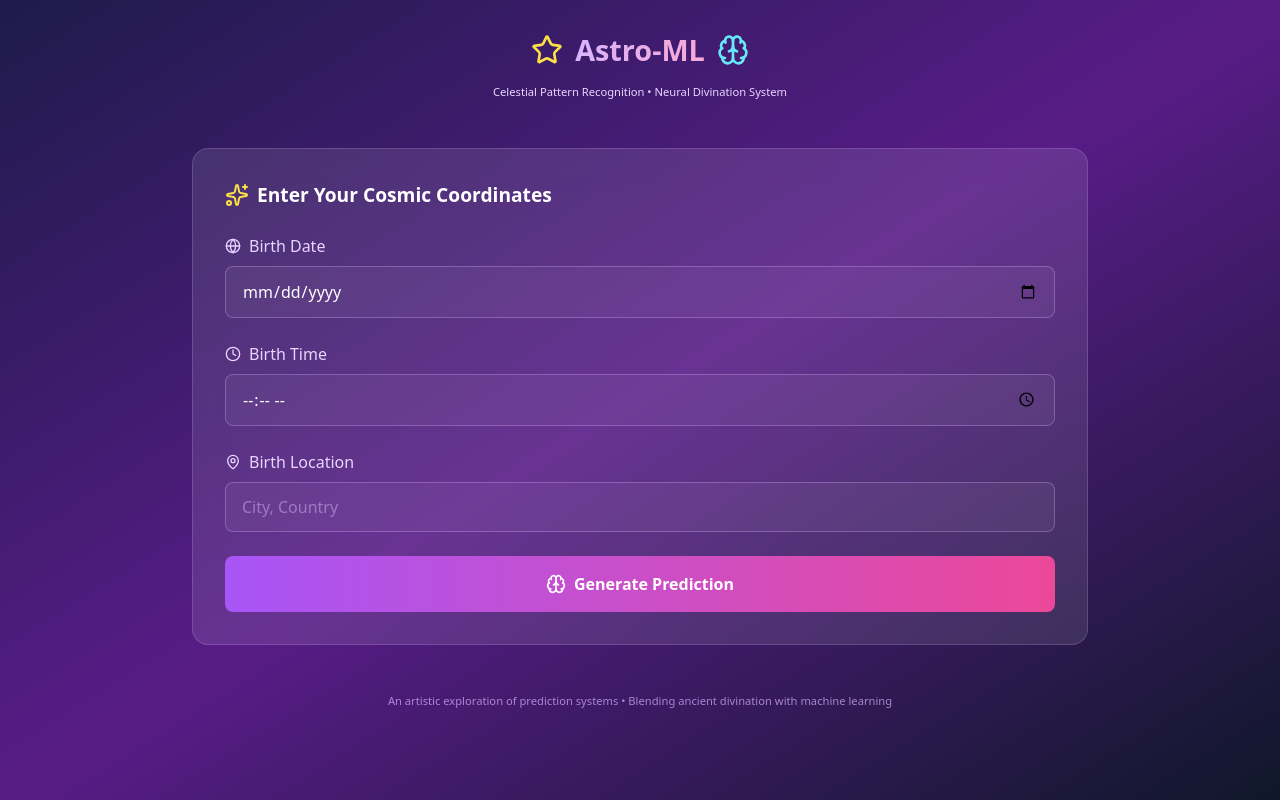
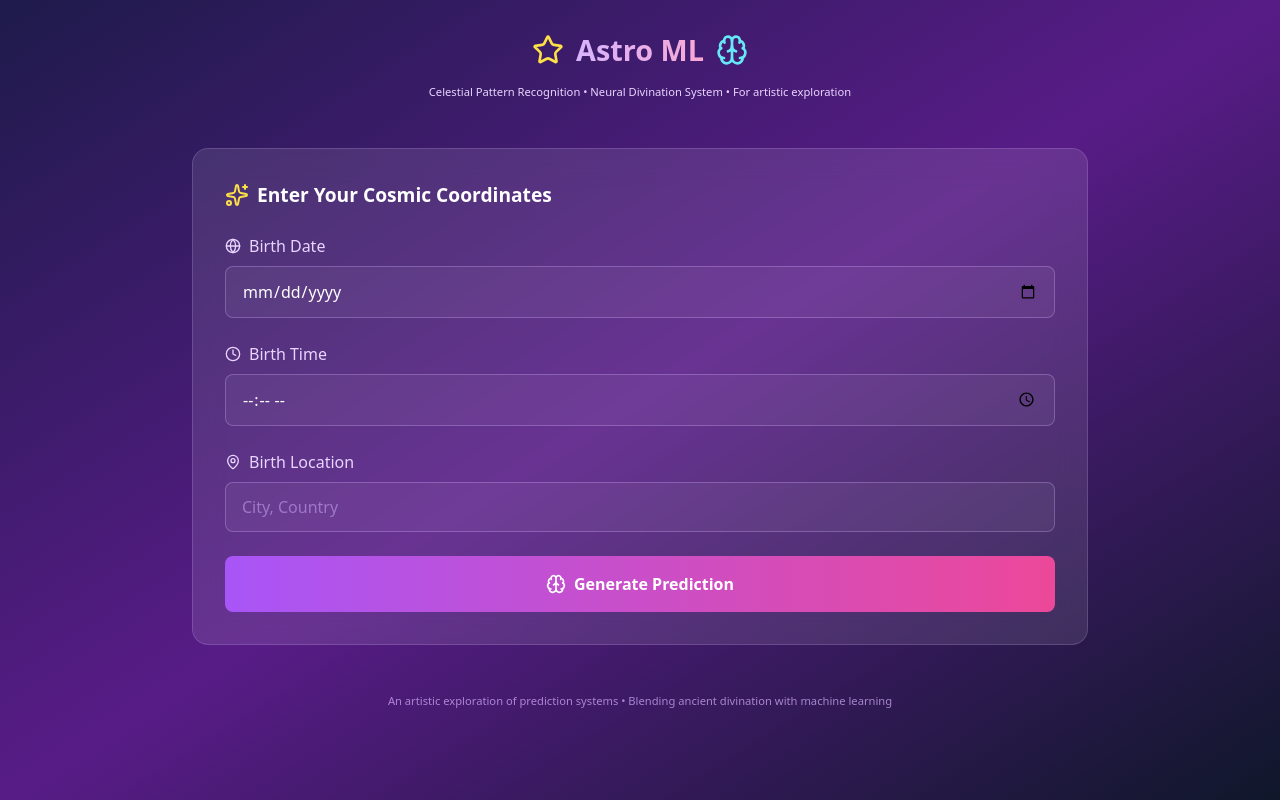
Before and after one commit to AliaK77/astro-ml-app, a React (Vite) app: page / in a window 1280 px wide. Built offline with nearby package versions, Linux system fonts and the light colour scheme.

Commit message:
Update App.jsx
formatting

```diff
--- a/src/App.jsx
+++ b/src/App.jsx
@@ -281,12 +281,12 @@ Make it feel like both an ancient oracle reading celestial omens and a neural ne
           <div className="flex items-center justify-center gap-3 mb-4">
             <Star className="w-8 h-8 text-yellow-300" />
             <h1 className="text-4xl font-bold bg-gradient-to-r from-purple-300 to-pink-300 bg-clip-text text-transparent">
-              Astro-ML
+              Astro ML
             </h1>
             <Brain className="w-8 h-8 text-cyan-300" />
           </div>
           <p className="text-purple-200 text-sm">
-            Celestial Pattern Recognition • Neural Divination System
+            Celestial Pattern Recognition • Neural Divination System • For artistic exploration
           </p>
         </div>
 
```
